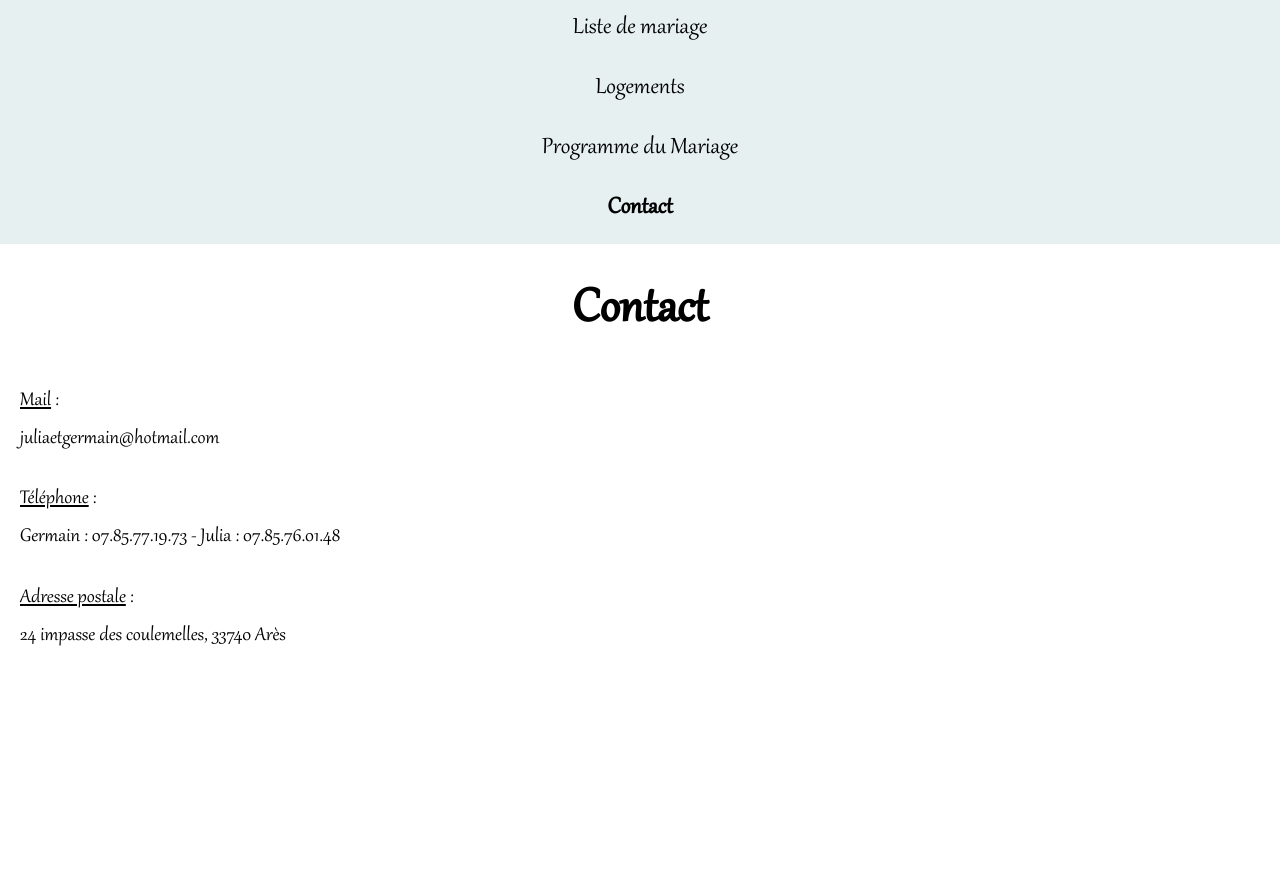
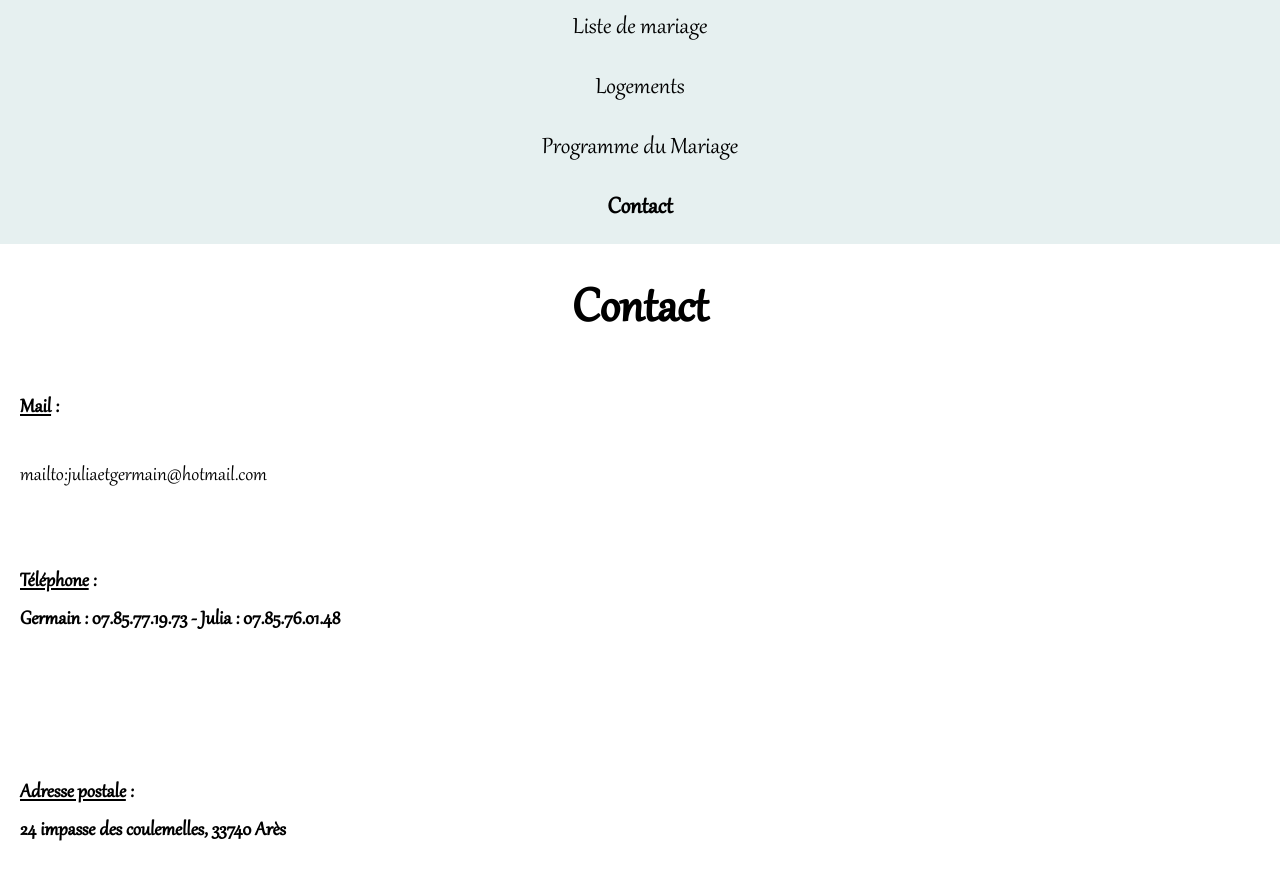
Before and after one commit to Germinal-A/Site-du-Mariage-de-Julia-et-Germain, a Jekyll site: the page built from contact.md, in a window 1280 px wide and 900 px high, scrolled down 788 px. Shown: the top 880 px of the window. Built offline with Jekyll 4.4.1, drawn with Linux system fonts in a browser that asks for light colours; before the commit the page ends 1485 px from its top, so only the background shows below that.

Commit message:
Update contact.md

```diff
--- a/contact.md
+++ b/contact.md
@@ -7,8 +7,9 @@ weight: 5
 ## {{page.title}}
 
 
-<p><u>Mail</u> :<br/>juliaetgermain@hotmail.com</p>
-
-<p><u>Téléphone</u> :<br/>Germain : 07.85.77.19.73 - Julia : 07.85.76.01.48</p>
-
-<p><u>Adresse postale</u> :<br/>24 impasse des coulemelles, 33740 Arès</p>
+#### <u>Mail</u> :<br/>
+mailto:juliaetgermain@hotmail.com
+<br/><br/>
+#### <u>Téléphone</u> :<br/>Germain : 07.85.77.19.73 - Julia : 07.85.76.01.48
+<br/><br/>
+#### <u>Adresse postale</u> :<br/>24 impasse des coulemelles, 33740 Arès
```
